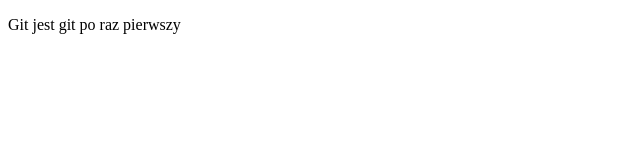
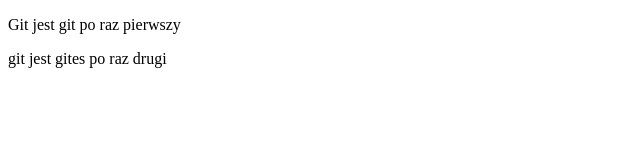
Before and after one commit to dianek05/gitjestgit, a plain HTML site: page index.html in a window 1280 px wide. Shown: the whole page, without its empty margins (0-640 px from the left). Drawn offline with Linux system fonts and the light colour scheme.

Commit message:
drugi paragraf

```diff
--- a/index.html
+++ b/index.html
@@ -8,5 +8,6 @@
 </head>
 <body>
     <p>Git jest git po raz pierwszy</p>
+    <p>git jest gites po raz drugi</p>
 </body>
 </html>
```
